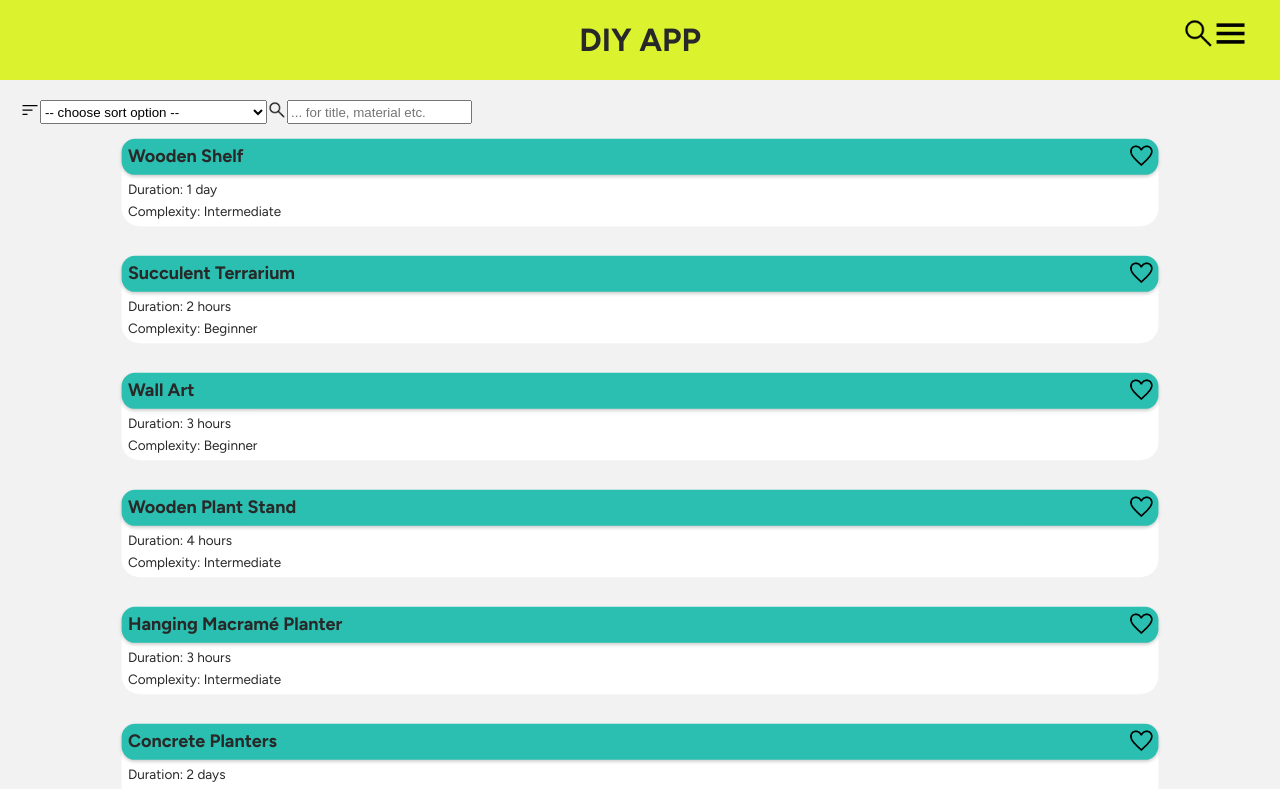
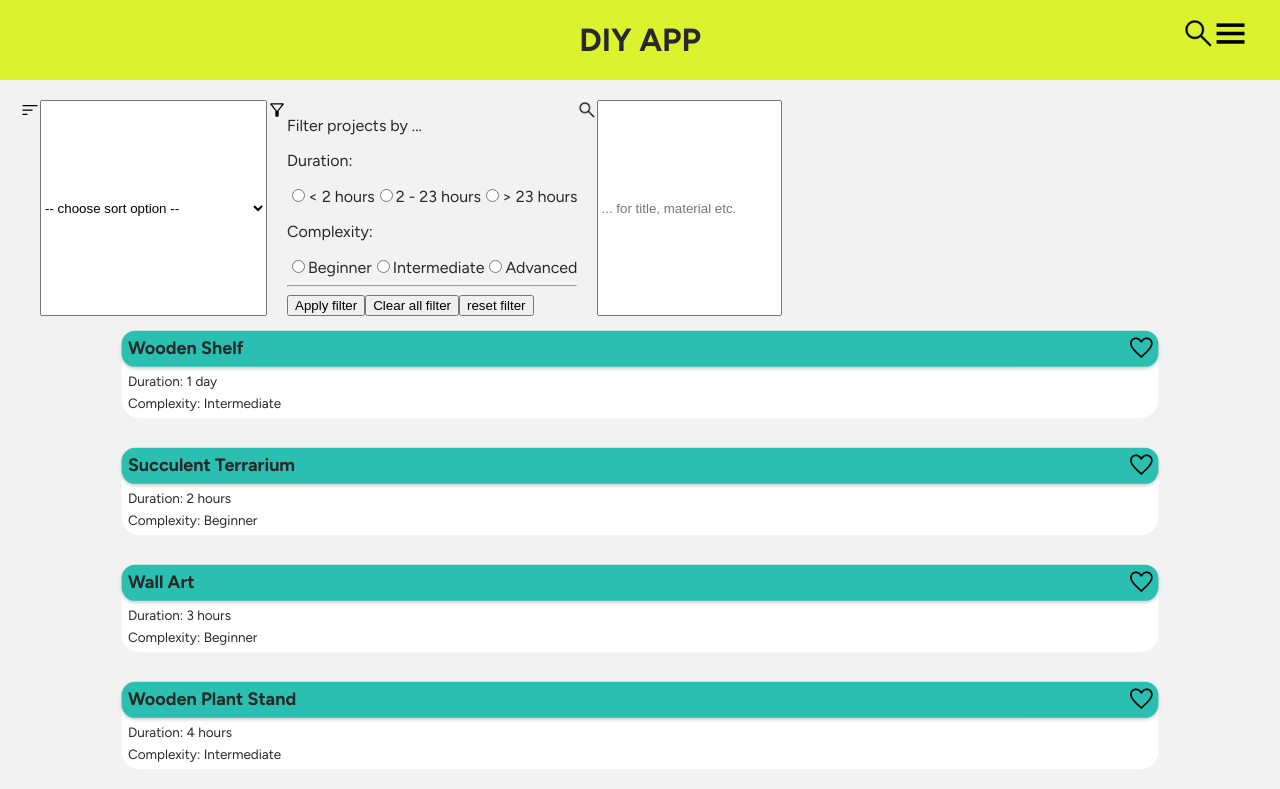
Before and after one commit to jana-scheidemann/DIY-App, a Next.js app: page / in a window 1280 px wide. Shown: the top 789 px of the page. Built offline with nearby package versions, Linux system fonts and the light colour scheme.

Commit message:
move filter function to SearchField

```diff
--- a/components/SearchField.js
+++ b/components/SearchField.js
@@ -1,7 +1,5 @@
 import styled from "styled-components";
 import Image from "next/image";
-// import Fuse from "fuse.js";
-// import { useState } from "react";
 
 export default function SearchField({
   onSortComplexityStartHigh,
@@ -9,6 +7,8 @@ export default function SearchField({
   onSortDuration,
   query,
   handleSearch,
+  onFilterProjects,
+  onResetFilters,
 }) {
   function handleChange(event) {
     event.preventDefault();
@@ -23,6 +23,14 @@ export default function SearchField({
       onSortComplexityStartHigh();
     }
   }
+
+  function handleFilterSubmit(event) {
+    event.preventDefault();
+    const formData = new FormData(event.target);
+    const filterData = Object.fromEntries(formData);
+    onFilterProjects(filterData);
+  }
+
   return (
     <>
       <StyledSearchField>
@@ -45,6 +53,85 @@ export default function SearchField({
             Complexity: Adcanced to Beginner
           </option>
         </select>
+
+        {/* <label htmlFor="filter">
+          <Image
+            src={"/icons/filter.svg"}
+            width={20}
+            height={20}
+            alt={"Filter projects"}
+          />
+        </label>
+        <select name="filter" id="filter" multiple={true}>
+          <option value="nofilter">-- no filter --</option>
+          <optgroup label="duration">
+            <option value="duration-short">2 hours or less</option>
+            <option value="duration-medium">2 - 23 hours</option>
+            <option value="duration-long">more than 23 hours</option>
+          </optgroup>
+          <optgroup label="complexity">
+            <option value="beginner">Beginner</option>
+            <option value="intermediate">Intermediate</option>
+            <option value="advanced">Advanced</option>
+          </optgroup>
+        </select> */}
+
+        <Image
+          src={"/icons/filter.svg"}
+          width={20}
+          height={20}
+          alt={"Filter projects"}
+        />
+        <form onSubmit={handleFilterSubmit}>
+          <p>Filter projects by ...</p>
+
+          <p>Duration:</p>
+          <input
+            type="radio"
+            id="duration-short"
+            name="duration"
+            value="short"
+          />
+          <label htmlFor="duration-short">&lt; 2 hours</label>
+          <input
+            type="radio"
+            id="duration-medium"
+            name="duration"
+            value="medium"
+          />
+          <label htmlFor="duration-medium">2 - 23 hours</label>
+          <input type="radio" id="duration-long" name="duration" value="long" />
+          <label htmlFor="duration-long">&gt; 23 hours</label>
+
+          <p>Complexity:</p>
+          <input
+            type="radio"
+            id="beginner"
+            name="complexity"
+            value="Beginner"
+          />
+          <label htmlFor="beginner">Beginner</label>
+          <input
+            type="radio"
+            id="intermediate"
+            name="complexity"
+            value="Intermediate"
+          />
+          <label htmlFor="intermediate">Intermediate</label>
+          <input
+            type="radio"
+            id="advanced"
+            name="complexity"
+            value="Advanced"
+          />
+          <label htmlFor="advanced">Advanced</label>
+          <hr />
+          <button type="submit">Apply filter</button>
+          <input type="reset" value="Clear all filter" />
+          <button type="button" onClick={onResetFilters}>
+            reset filter
+          </button>
+        </form>
 
         <label htmlFor="search">
           <Image
@@ -71,6 +158,7 @@ export default function SearchField({
 const StyledSearchField = styled.article`
   // width: 100%;
   display: flex;
+  flex-wrap: wrap;
   /* gap: 1rem;
   justify-content: center;
   align-items: center; */
--- a/pages/_app.js
+++ b/pages/_app.js
@@ -86,6 +86,10 @@ export default function App({ Component, pageProps }) {
     setProjectFilter(filterData);
   }
 
+  // function toggleFilterModal() {
+  //   setModalFilter(!modalFilter);
+  // }
+
   const filteredProjects = projects.filter((project) => {
     let durationMatch = true;
     if (projectFilter.duration) {
@@ -121,7 +125,9 @@ export default function App({ Component, pageProps }) {
     ignoreFieldNorm: true,
   });
   const results = fuse.search(query);
-  const searchResults = query ? results.map((result) => result.item) : projects;
+  const searchResults = query
+    ? results.map((result) => result.item)
+    : displayedProjects;
 
   function handleSearch(event) {
     const { value } = event.target;
@@ -171,13 +177,13 @@ export default function App({ Component, pageProps }) {
           </StyledModal>
         )}
 
-        {modalFilter && (
+        {/* {modalFilter && (
           <ModalFilter
             toggleFilterModal={toggleFilterModal}
             onFilterProjects={handleProjectFilter}
             onResetFilters={resetProjectFilter}
           />
-        )}
+        )} */}
       </StyledGlobalContainer>
     </>
   );
--- a/pages/index.js
+++ b/pages/index.js
@@ -10,6 +10,9 @@ export default function HomePage({
   onSortDuration,
   searchResults,
   onToggleFavorite,
+  onFilterProjects,
+  onResetFilters,
+  // toggleFilterModal,
 }) {
   return (
     <>
@@ -19,6 +22,9 @@ export default function HomePage({
         onSortComplexityStartHigh={onSortComplexityStartHigh}
         onSortComplexityStartLow={onSortComplexityStartLow}
         onSortDuration={onSortDuration}
+        onFilterProjects={onFilterProjects}
+        onResetFilters={onResetFilters}
+        // toggleFilterModal={toggleFilterModal}
       />
       <StyledSection>
         {searchResults.map((project) => (
```
